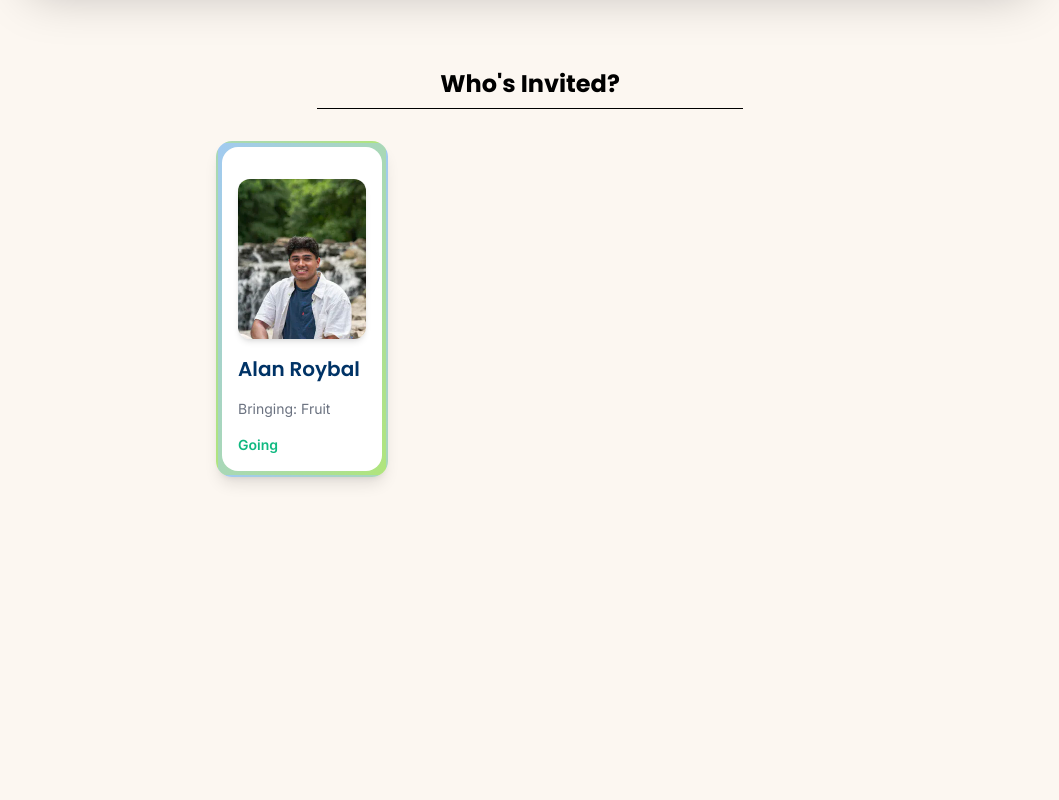
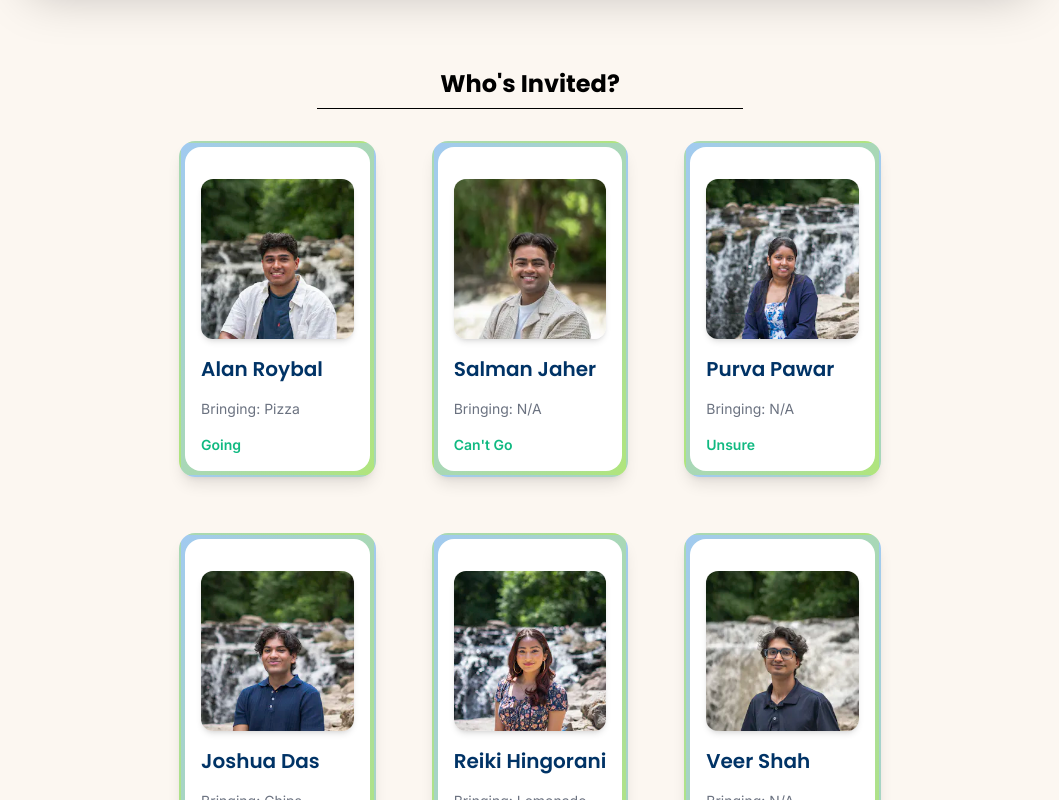
Before and after one commit to danyobosayo/HackUTD-Guided-Project, a React (Vite) app: page / in a window 1280 px wide. Shown: the part 600-1400 px from the top of the page, without its empty margins (110-1169 px from the left). Before the commit the page ends 1141 px from the top, so only its background shows below. Built offline with nearby package versions, Linux system fonts and the light colour scheme.

Commit message:
Fix: Removes useState from Dashboard

```diff
--- a/src/components/Dashboard.jsx
+++ b/src/components/Dashboard.jsx
@@ -1,11 +1,8 @@
-// the data import statement allows us to access the json file we downloaded earlier. you can modify the content of the data such as different names, items, and pictures.
-// But make sure you understand how the key-value structure of this document works. Altering the keys will change how we 'access' the data.
-
-import { useState } from 'react';
-import data from '../data/data.json';
-import Card from './Card';
+import data from "../data/data.json";
+import Card from "./Card";
 
 function Dashboard() {
+  // console.log(data); <- We don't need to log the data anymore
   // Insert state to store items, initialized with data from JSON file
   return (
     <div className="relative my-12 flex flex-col items-center">
@@ -15,13 +12,16 @@ function Dashboard() {
 
       {/* Event List Grid */}
       <div className="relative z-10 grid sm:grid-cols-1 md:grid-cols-2 lg:grid-cols-3 gap-6">
-                {/* Map through items and render a Card component for each in the section below */}
+        {/* Map through objects and render a Card component for each */}
+        {data.map((object) => (
           <Card
-                img='/images/sample1.webp'
-                name='Alan Roybal'
-                bringing='Fruit'
-                status='Going'
+            key={object.id}
+            name={object.name}
+            img={object.img}
+            status={object.status}
+            bringing={object.bringing}
           />
+        ))}
       </div>
     </div>
   );
```
Lines whose indentation alone changed are shown as unchanged.
